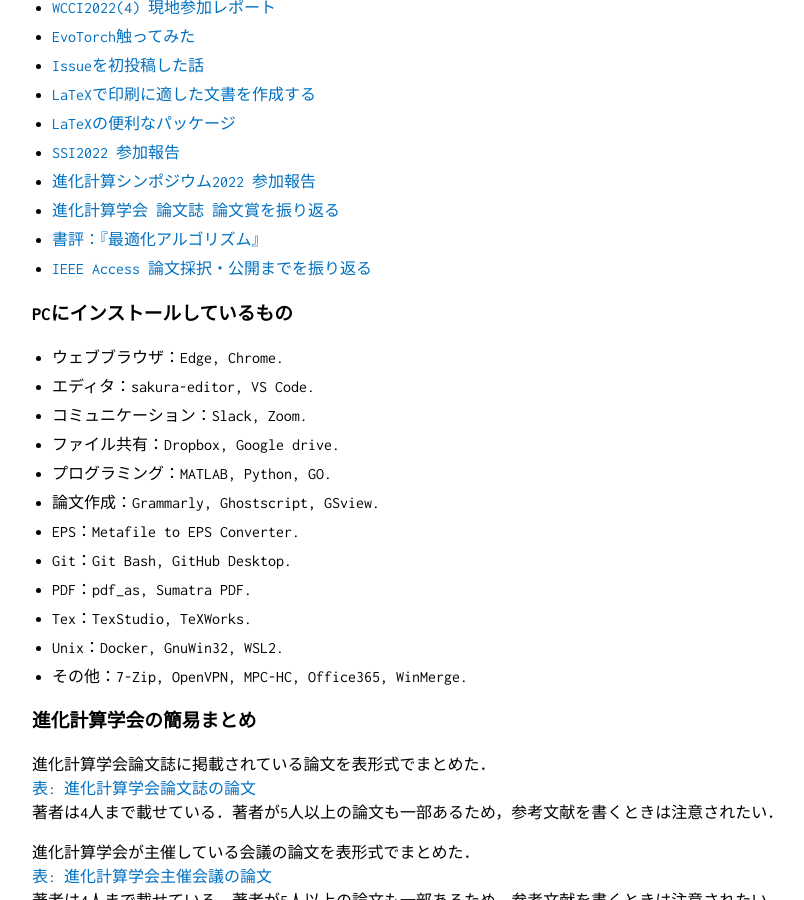
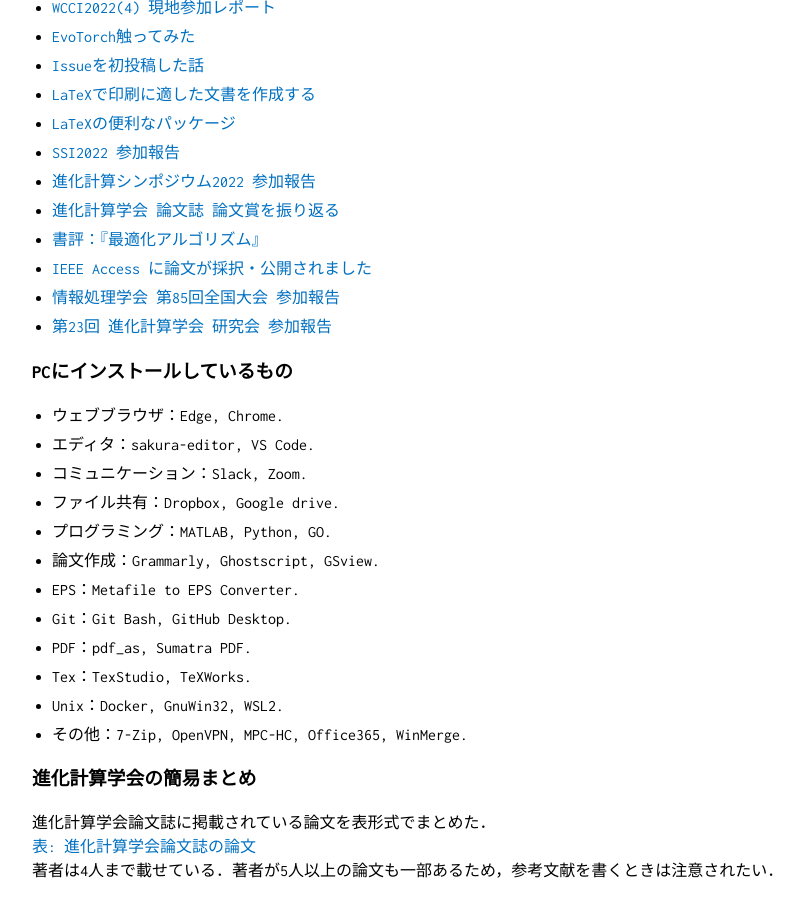
Before and after one commit to tomtkg/tomtkg.github.io, a Jekyll site: the page built from memo.md, in a window 1280 px wide and 900 px high, scrolled down 1433 px. Shown: the whole window, without its empty margins (228-1032 px from the left). Built offline with Jekyll 4.4.1, drawn with Linux system fonts in a browser that asks for light colours.

Commit message:
Update memo.md

```diff
--- a/memo.md
+++ b/memo.md
@@ -91,7 +91,9 @@
 - [進化計算シンポジウム2022 参加報告](https://www.timedia.co.jp/tech/20230126-tech)
 - [進化計算学会 論文誌 論文賞を振り返る](https://www.timedia.co.jp/tech/20230131-tech)
 - [書評：『最適化アルゴリズム』](https://www.timedia.co.jp/tech/20230302-tech)
-- [IEEE Access 論文採択・公開までを振り返る](https://www.timedia.co.jp/tech/20230316-tech)
+- [IEEE Access に論文が採択・公開されました](https://www.timedia.co.jp/tech/20230316-tech)
+- [情報処理学会 第85回全国大会 参加報告](https://www.timedia.co.jp/tech/20230327-tech)
+- [第23回 進化計算学会 研究会 参加報告](https://www.timedia.co.jp/tech/20230413-tech)
 
 ### PCにインストールしているもの
 - ウェブブラウザ：Edge, Chrome.
```
